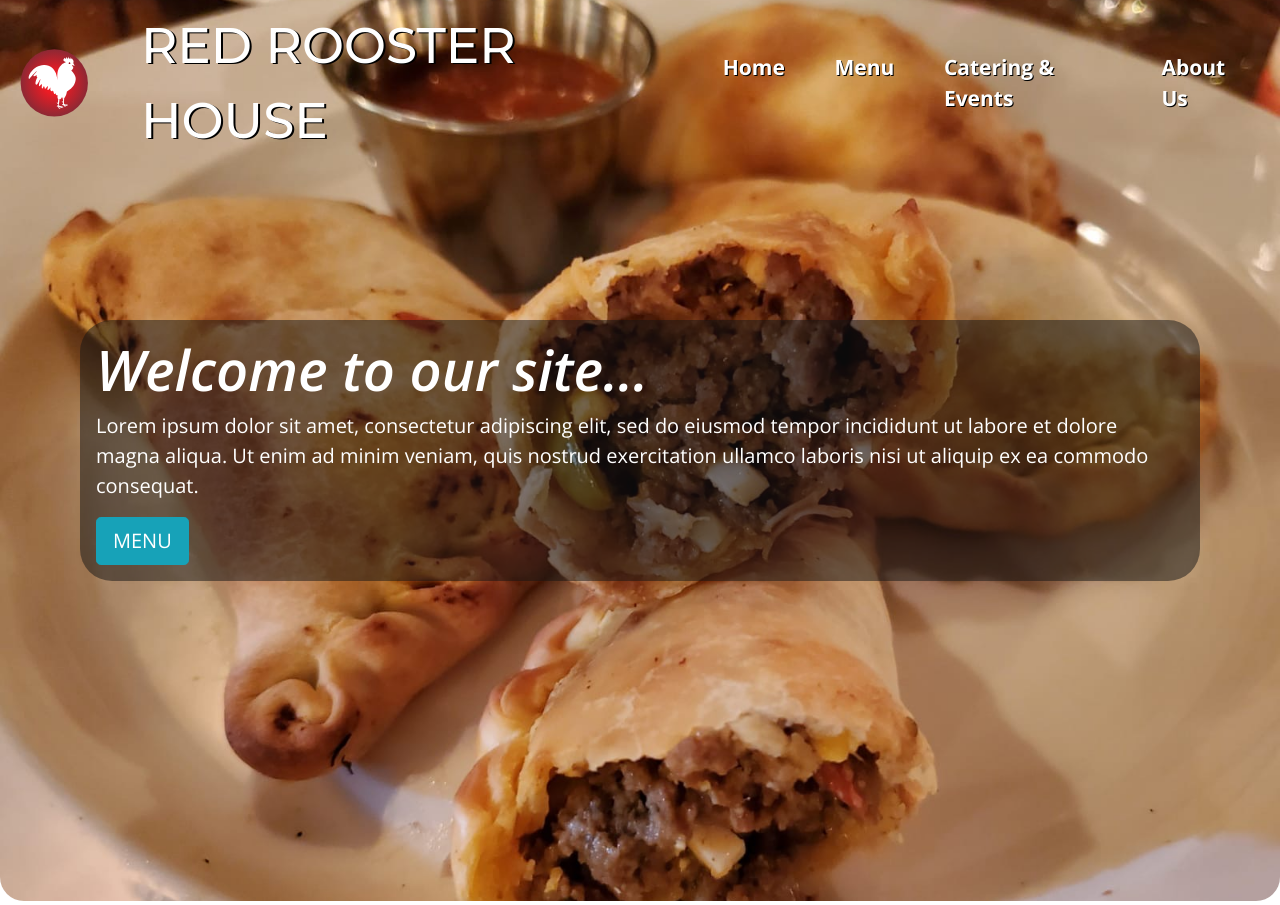
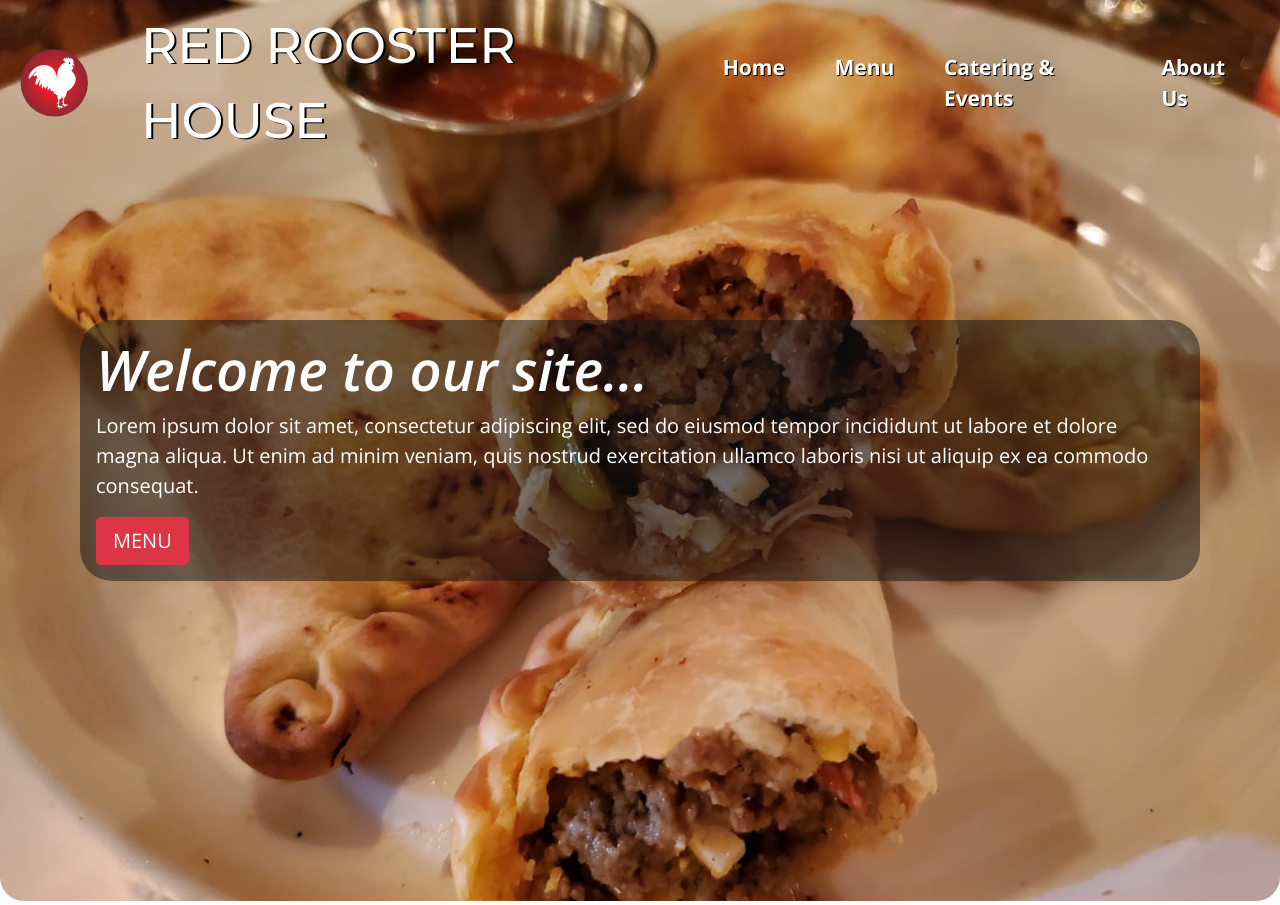
Before and after one commit to vincemonte/RedRoosterHouseSite, a Flask app: page / in a window 1280 px wide. Shown: the top 905 px of the page. Run offline with Flask 2, Linux system fonts and the light colour scheme; some libraries are stand-ins or nearby versions; some web fonts are replaced.

Commit message:
small color changes

```diff
--- a/redrooster/templates/index.html
+++ b/redrooster/templates/index.html
@@ -7,7 +7,7 @@
       sed do eiusmod tempor incididunt ut labore et dolore magna aliqua. Ut enim ad minim veniam, quis nostrud exercitation
       ullamco laboris nisi ut aliquip ex ea commodo consequat.
     </p>
-    <a class="btn btn-info btn-lg" href="{{ url_for('menu') }}">MENU</a>
+    <a class="btn btn-danger btn-lg" href="{{ url_for('menu') }}">MENU</a>
   </div>
 </div>
 <div class="container home-content">
```
